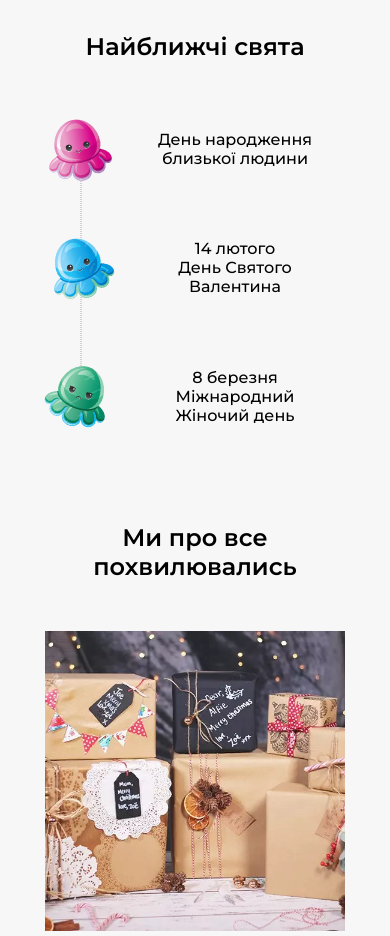
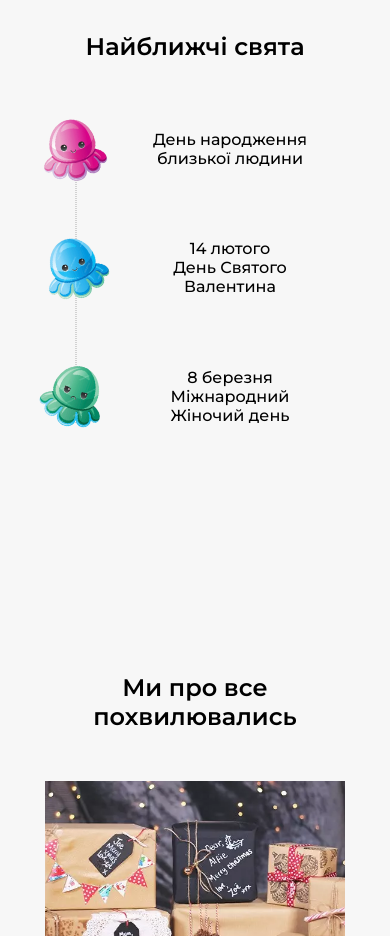
Before and after one commit to VRomanenko04/Plush-Store, a Next.js app: page / in a window 390 px wide. Shown: the part 2320-3256 px from the top of the page. Built offline with nearby package versions, Linux system fonts and the light colour scheme.

Commit message:
Corrected mobile adaptation

```diff
--- a/src/components/HomePageComponents/HomePageHolidays/HomePageHolidays.module.scss
+++ b/src/components/HomePageComponents/HomePageHolidays/HomePageHolidays.module.scss
@@ -98,12 +98,12 @@
         padding: 0 30px;
         display: flex;
         align-items: flex-start;
+        width: 300px;
 
         .line {
-            width: 270px;
-            margin-top: 130px;
-            margin-left: 250px;
-            transform: rotate(90deg);
+            width: 0.1px;
+            height: 280px;
+            margin-left: 30px;
         }
     }
 
@@ -118,17 +118,17 @@
 
     .holiday1 {
         top: -30px;
-        left: 375px;
+        left: 20px;
     }
 
     .holiday3 {
         top: 90px;
-        left: 375px;
+        left: 20px;
     }
 
     .holiday4 {
         top: 220px;
-        left: 375px;
+        left: 20px;
     }
 
     .holiday1,
```
